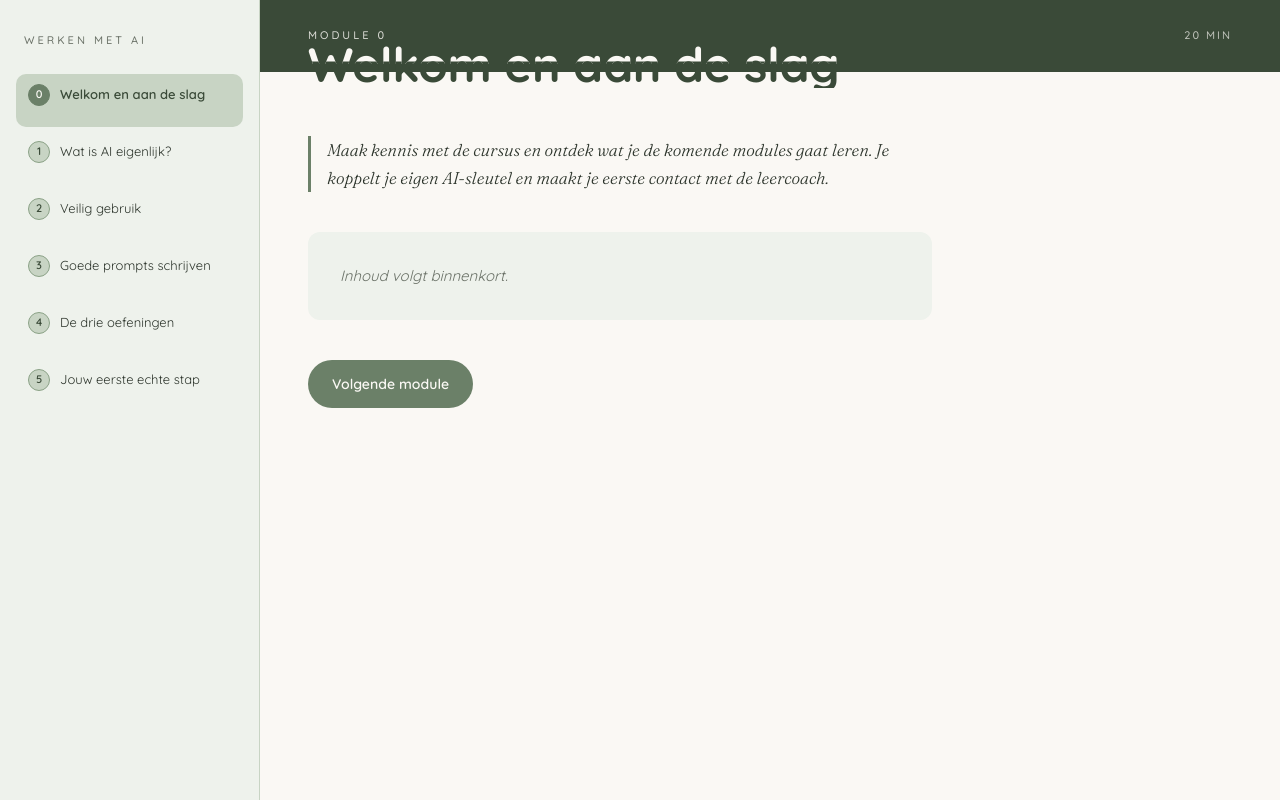
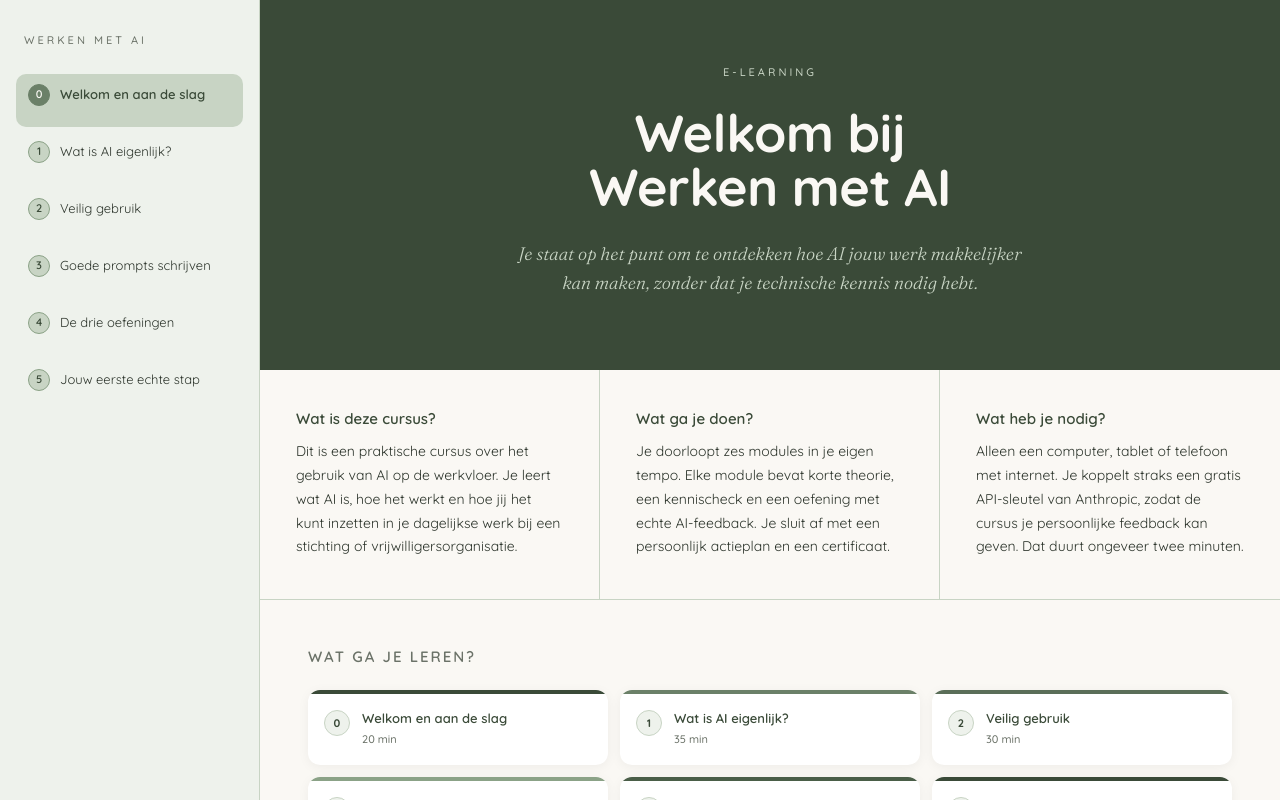
Before and after one commit to timonkool/werken-met-ai-elearning, a React (Vite) app: page / in a window 1280 px wide. Both pictures are taken after a click on the button "Begin de cursus". Shown: the top 800 px of the page. Built offline with nearby package versions, Linux system fonts and the light colour scheme.

Commit message:
Bouw welkomstscherm Module 0 met hero, intro-blokken en moduleoverzicht
Co-Authored-By: Claude Sonnet 4.6 <noreply@anthropic.com>

```diff
--- a/src/components/ModuleWeergave.jsx
+++ b/src/components/ModuleWeergave.jsx
@@ -1,10 +1,22 @@
 import React from 'react'
+import Module0 from '../modules/module-0/Module0.jsx'
 
 const FONT_SIZE = 48
 
 export default function ModuleWeergave({ module, modules, onVolgende }) {
   if (!module) return null
 
+  // Module 0 heeft een eigen weergave met sub-schermen
+  if (module.id === 'module-0') {
+    return (
+      <Module0
+        modules={modules}
+        onVolgende={onVolgende}
+      />
+    )
+  }
+
+  // Standaard moduleweergave met kleurwissel-kop
   const index = modules.findIndex(m => m.id === module.id)
   const heeftVolgende = index < modules.length - 1
 
--- /dev/null
+++ b/src/modules/module-0/Module0.jsx
@@ -0,0 +1,25 @@
+import React, { useState } from 'react'
+import Welkom from './Welkom.jsx'
+
+// Module 0 heeft drie sub-schermen: welkom, api-koppeling, api-succes
+// ApiKoppeling en ApiSucces worden in een volgende stap gebouwd
+
+export default function Module0({ modules, onVolgende }) {
+  const [scherm, setScherm] = useState('welkom')
+
+  if (scherm === 'welkom') {
+    return (
+      <Welkom
+        modules={modules}
+        onStart={() => setScherm('api-koppeling')}
+      />
+    )
+  }
+
+  // Tijdelijke placeholder voor api-koppeling en api-succes
+  return (
+    <div style={{ padding: '48px', color: 'var(--muted)', fontStyle: 'italic' }}>
+      API-koppeling volgt binnenkort.
+    </div>
+  )
+}
--- /dev/null
+++ b/src/modules/module-0/Welkom.jsx
@@ -0,0 +1,81 @@
+import React from 'react'
+
+export default function Welkom({ modules, onStart }) {
+  return (
+    <div className="welkom">
+
+      {/* Hero */}
+      <div className="welkom-hero">
+        <p className="welkom-label">E-learning</p>
+        <h1 className="welkom-titel">Welkom bij<br />Werken met AI</h1>
+        <p className="welkom-lead">
+          Je staat op het punt om te ontdekken hoe AI jouw werk makkelijker kan maken,
+          zonder dat je technische kennis nodig hebt.
+        </p>
+      </div>
+
+      {/* Drie alinea's */}
+      <div className="welkom-intro">
+        <div className="welkom-blok">
+          <h2 className="welkom-blok-titel">Wat is deze cursus?</h2>
+          <p>
+            Dit is een praktische cursus over het gebruik van AI op de werkvloer.
+            Je leert wat AI is, hoe het werkt en hoe jij het kunt inzetten in je
+            dagelijkse werk bij een stichting of vrijwilligersorganisatie.
+          </p>
+        </div>
+
+        <div className="welkom-blok">
+          <h2 className="welkom-blok-titel">Wat ga je doen?</h2>
+          <p>
+            Je doorloopt zes modules in je eigen tempo. Elke module bevat korte
+            theorie, een kennischeck en een oefening met echte AI-feedback.
+            Je sluit af met een persoonlijk actieplan en een certificaat.
+          </p>
+        </div>
+
+        <div className="welkom-blok">
+          <h2 className="welkom-blok-titel">Wat heb je nodig?</h2>
+          <p>
+            Alleen een computer, tablet of telefoon met internet. Je koppelt straks
+            een gratis API-sleutel van Anthropic, zodat de cursus je persoonlijke
+            feedback kan geven. Dat duurt ongeveer twee minuten.
+          </p>
+        </div>
+      </div>
+
+      {/* Moduleoverzicht */}
+      <div className="welkom-modules">
+        <h2 className="welkom-modules-titel">Wat ga je leren?</h2>
+        <div className="welkom-module-grid">
+          {modules.map((module, index) => (
+            <div key={module.id} className="welkom-module-kaart">
+              <div
+                className="welkom-module-kaart-streep"
+                style={{ background: module.kleur }}
+              />
+              <div className="welkom-module-kaart-inhoud">
+                <span className="welkom-module-nummer">{index}</span>
+                <div>
+                  <p className="welkom-module-titel">{module.titel}</p>
+                  <p className="welkom-module-duur">{module.duur} min</p>
+                </div>
+              </div>
+            </div>
+          ))}
+        </div>
+      </div>
+
+      {/* CTA */}
+      <div className="welkom-cta">
+        <button className="primary welkom-knop" onClick={onStart}>
+          Start de cursus
+        </button>
+        <p className="welkom-cta-toelichting">
+          Je koppelt eerst je API-sleutel. Dat duurt twee minuten.
+        </p>
+      </div>
+
+    </div>
+  )
+}
--- a/src/styles/globals.css
+++ b/src/styles/globals.css
@@ -324,6 +324,215 @@ textarea:focus {
   justify-content: center;
 }
 
+/* ─── Welkomstscherm (Module 0) ───────────────────────────── */
+
+.welkom {
+  background: var(--cream);
+  min-height: 100vh;
+}
+
+/* Hero */
+.welkom-hero {
+  background: var(--sage-ink);
+  padding: 64px 48px 72px;
+  text-align: center;
+}
+
+.welkom-label {
+  font-size: 11px;
+  font-weight: 500;
+  letter-spacing: 3px;
+  text-transform: uppercase;
+  color: var(--sage-soft);
+  margin-bottom: 24px;
+}
+
+.welkom-titel {
+  font-family: 'Quicksand', sans-serif;
+  font-size: 52px;
+  font-weight: 700;
+  line-height: 1.05;
+  letter-spacing: -0.5px;
+  color: var(--cream);
+  margin-bottom: 24px;
+}
+
+.welkom-lead {
+  font-family: 'Fraunces', serif;
+  font-style: italic;
+  font-weight: 300;
+  font-size: 18px;
+  line-height: 1.65;
+  color: var(--sage-soft);
+  max-width: 520px;
+  margin: 0 auto;
+}
+
+/* Drie alinea's */
+.welkom-intro {
+  display: grid;
+  grid-template-columns: repeat(3, 1fr);
+  gap: 0;
+  border-bottom: 1px solid var(--sage-soft);
+}
+
+.welkom-blok {
+  padding: 40px 36px;
+  border-right: 1px solid var(--sage-soft);
+}
+
+.welkom-blok:last-child {
+  border-right: none;
+}
+
+.welkom-blok-titel {
+  font-size: 15px;
+  font-weight: 600;
+  color: var(--sage-ink);
+  margin-bottom: 12px;
+}
+
+.welkom-blok p {
+  font-size: 14px;
+  line-height: 1.7;
+  color: var(--text);
+}
+
+/* Moduleoverzicht */
+.welkom-modules {
+  padding: 48px 48px 40px;
+}
+
+.welkom-modules-titel {
+  font-size: 15px;
+  font-weight: 600;
+  letter-spacing: 2px;
+  text-transform: uppercase;
+  color: var(--muted);
+  margin-bottom: 24px;
+}
+
+.welkom-module-grid {
+  display: grid;
+  grid-template-columns: repeat(3, 1fr);
+  gap: 12px;
+}
+
+.welkom-module-kaart {
+  background: var(--paper);
+  border-radius: var(--radius-lg);
+  overflow: hidden;
+  box-shadow: 0 2px 12px rgba(0,0,0,0.05);
+  display: flex;
+  flex-direction: column;
+}
+
+.welkom-module-kaart-streep {
+  height: 4px;
+  flex-shrink: 0;
+}
+
+.welkom-module-kaart-inhoud {
+  display: flex;
+  align-items: flex-start;
+  gap: 12px;
+  padding: 16px;
+}
+
+.welkom-module-nummer {
+  flex-shrink: 0;
+  width: 26px;
+  height: 26px;
+  border-radius: 50%;
+  background: var(--sage-mist);
+  border: 1.5px solid var(--sage-soft);
+  display: flex;
+  align-items: center;
+  justify-content: center;
+  font-size: 11px;
+  font-weight: 700;
+  color: var(--sage-ink);
+  line-height: 1;
+}
+
+.welkom-module-titel {
+  font-size: 13px;
+  font-weight: 600;
+  color: var(--sage-ink);
+  line-height: 1.3;
+  margin-bottom: 4px;
+}
+
+.welkom-module-duur {
+  font-size: 11px;
+  color: var(--muted);
+  font-weight: 500;
+}
+
+/* CTA */
+.welkom-cta {
+  padding: 40px 48px 64px;
+  display: flex;
+  flex-direction: column;
+  align-items: flex-start;
+  gap: 14px;
+}
+
+.welkom-knop {
+  font-size: 15px;
+  padding: 0 40px;
+  height: 52px;
+  min-height: 52px;
+}
+
+.welkom-cta-toelichting {
+  font-size: 13px;
+  color: var(--muted);
+}
+
+/* Mobiel */
+@media (max-width: 768px) {
+  .welkom-hero {
+    padding: 48px 24px 56px;
+  }
+
+  .welkom-titel {
+    font-size: 36px;
+  }
+
+  .welkom-lead {
+    font-size: 16px;
+  }
+
+  .welkom-intro {
+    grid-template-columns: 1fr;
+  }
+
+  .welkom-blok {
+    border-right: none;
+    border-bottom: 1px solid var(--sage-soft);
+    padding: 28px 24px;
+  }
+
+  .welkom-blok:last-child {
+    border-bottom: none;
+  }
+
+  .welkom-modules {
+    padding: 36px 24px 32px;
+  }
+
+  .welkom-module-grid {
+    grid-template-columns: 1fr 1fr;
+  }
+
+  .welkom-cta {
+    padding: 32px 24px 48px;
+    align-items: center;
+    text-align: center;
+  }
+}
+
 /* ─── Moduleweergave ──────────────────────────────────────── */
 
 .module-weergave {
```
